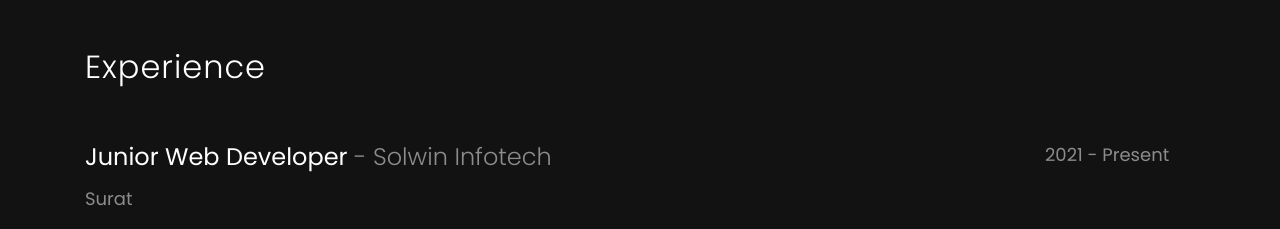
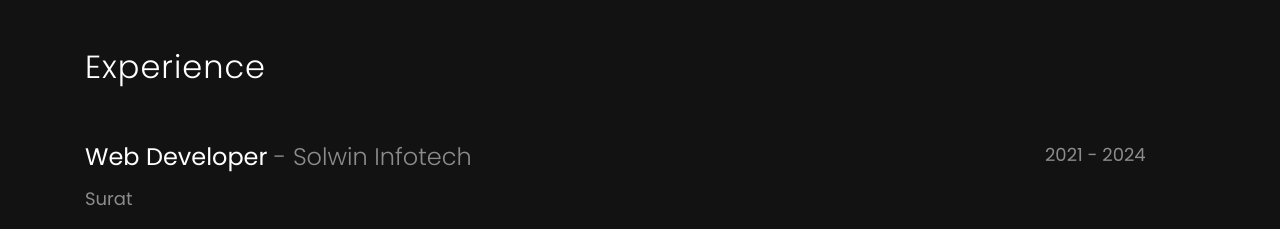
Before and after one commit to Dhiren003/Dhiren003.github.io, a plain HTML site: page Portfolio/index.html in a window 1280 px wide. Shown: the part 1620-1849 px from the top of the page. Drawn offline with Linux system fonts and the light colour scheme; files whose address does not match are found by name.

```diff
--- a/Portfolio/index.html
+++ b/Portfolio/index.html
@@ -16,6 +16,7 @@
     <link rel="stylesheet" href="css/flaticon.css">
     <link rel="stylesheet" href="css/icomoon.css">
     <link rel="stylesheet" href="css/style.css">
+    <link rel="manifest" href="/manifest.json">
   </head>
   <body>
 
@@ -97,11 +98,11 @@
           			<h2 class="mb-4">Experience</h2>
                 <div class="exp-wrap py-4">
           				<div class="desc">
-	          				<h4>Junior Web Developer <span> - Solwin Infotech</span> </h4>
+	          				<h4>Web Developer <span> - Solwin Infotech</span> </h4>
 	          				<p class="location">Surat</p>
           				</div>
           				<div class="year">
-          					<p>2021 - Present</p>
+          					<p>2021 - 2024</p>
           				</div>
           			</div>
 
```
Also changed, not shown: Portfolio/manifest.json (added).
